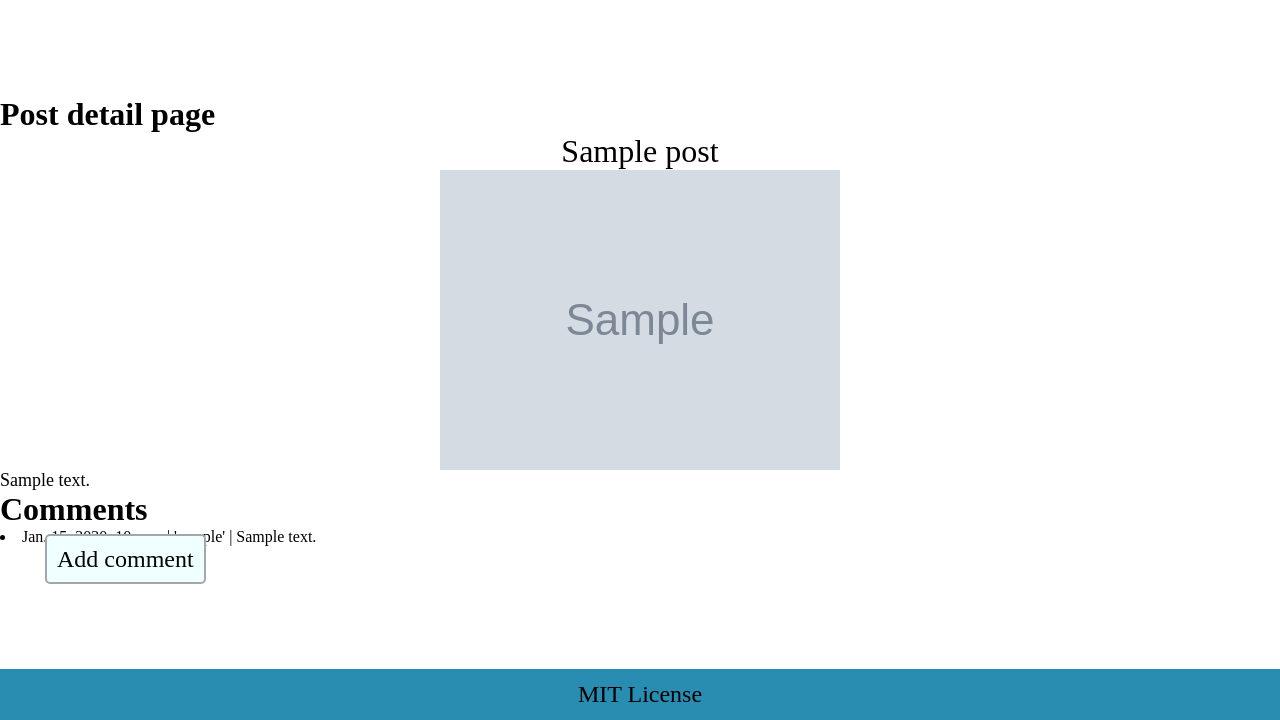
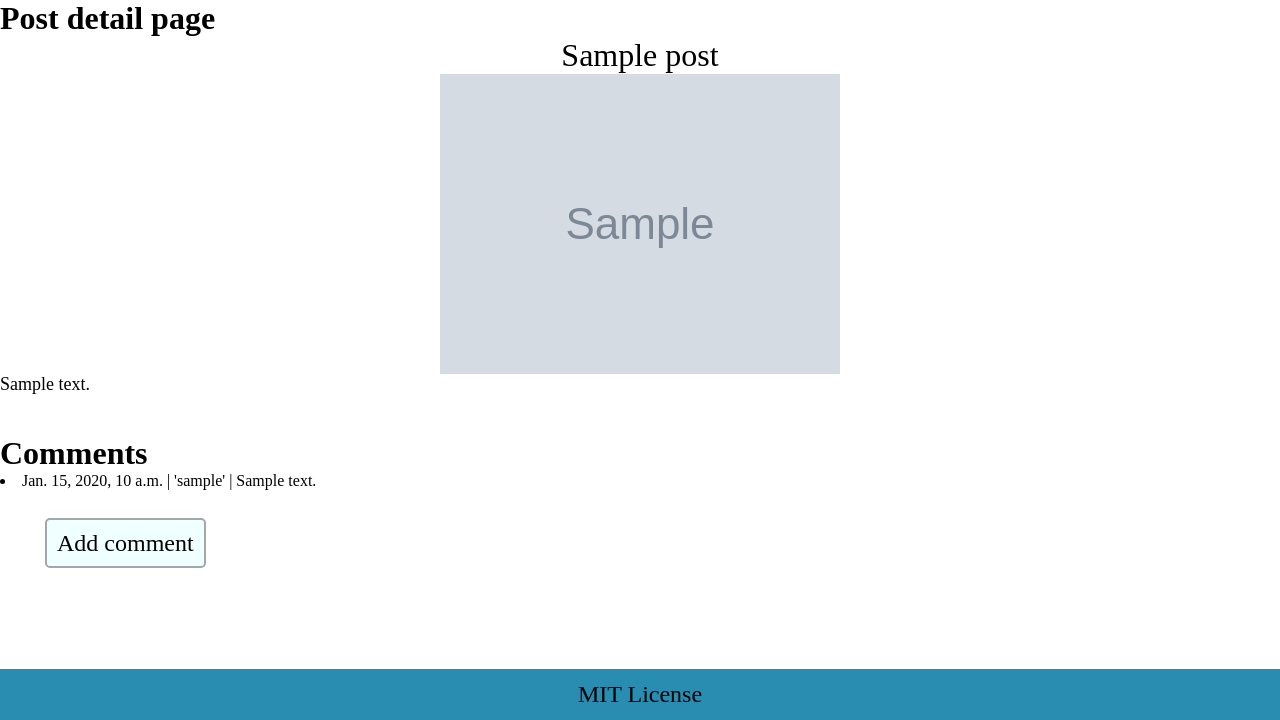
Before and after one commit to dlogushiv/SkillUP_course_Blog, a Django app: page /post_detail/1/ in a window 1280 px wide. Shown: the part 80-800 px from the top of the page. Run offline with Django 3.2, Linux system fonts and the light colour scheme; tables that the repository leaves empty hold one stand-in row (values such as "Sample post"); grey boxes marked "Sample" are stand-in pictures.

Commit message:
Lesson 5.10 - changes in html/css for better view ))

```diff
--- a/static/css/style.css
+++ b/static/css/style.css
@@ -105,7 +105,7 @@
 }
 
 .content {
-    vertical-align:top;
+    flex-grow: 1
 }
 
 .posts {
@@ -138,6 +138,10 @@
     font-size: 16px;
 }
 
+.post_detail{
+    margin-bottom: 40px
+}
+
 .post_detail_image {
     display: block;
     max-width: 50%;
@@ -153,3 +157,7 @@
 .post_detail_body {
     font-size: 18px;
 }
+
+.post_detail_comments{
+    margin-bottom: 40px
+}
--- a/templates/core/post_detail.html
+++ b/templates/core/post_detail.html
@@ -13,8 +13,8 @@
         <div class="post_detail_body">{{ post.body }}</div>
     </div>
 
-    <h1>Comments</h1>
     <div class="post_detail_comments">
+        <h1>Comments</h1>
         {% for comment in post.comments.all %}
             <li>{{ comment.created_at }} | '{{ comment.author }}' | {{ comment.text }}</li>
         {% endfor %}
```
